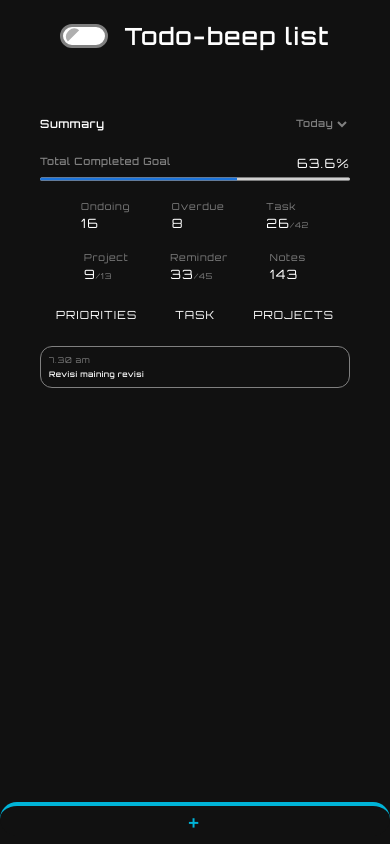
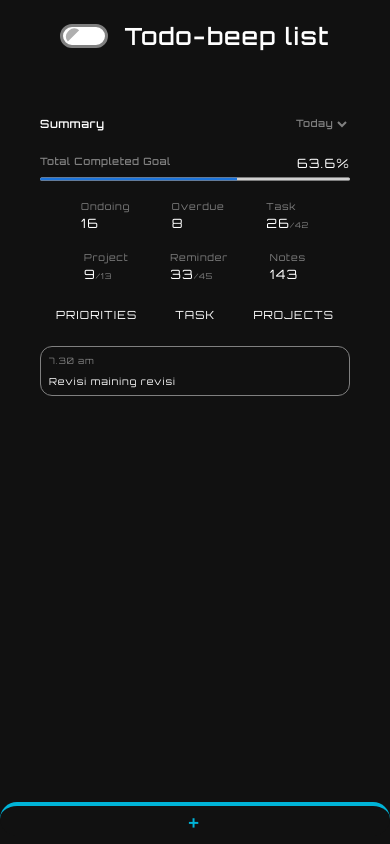
Before and after one commit to Koke-beep/Todo, a React (Create React App) app in the folder frontend/: page / in a window 390 px wide. Shown: the top 844 px of the page. Built offline with nearby package versions, Linux system fonts and the light colour scheme.

Commit message:
change font-size for make web responsive

```diff
--- a/frontend/src/Components/Header/Header.scss
+++ b/frontend/src/Components/Header/Header.scss
@@ -4,6 +4,7 @@
     height:11vh;
     justify-content: center;
     left:0;
+    min-width:360px;
     position:absolute;
     width:100vw;
     z-index:50;
--- a/frontend/src/Components/NewTaskForm/NewTaskForm.scss
+++ b/frontend/src/Components/NewTaskForm/NewTaskForm.scss
@@ -2,7 +2,7 @@
     bottom:-88vh;
     height:93vh;
     left:0;
-    overflow:hidden;
+    min-width:360px;
     position:absolute;
     transition: bottom 0.8s;
     user-select:none;
--- a/frontend/src/Components/TaskList/TaskList.scss
+++ b/frontend/src/Components/TaskList/TaskList.scss
@@ -8,20 +8,17 @@
         color: var(--theme-page-text);
         cursor:pointer;
         outline:none;
+        font-size: 0.7em;
     }
 
     .taskList__categories{
         display:flex;
         justify-content: space-between;
-        margin:1em ;
-
-        &>button{
-            font-size: 0.7em;
-        }
+        margin:1em;
     }
 
     .taskList__detail{
-        border: 1px solid gray;
+        border: 1.5px solid gray;
         border-radius:1.5em;
         color:gray;
         display:flex;
@@ -29,7 +26,6 @@
         font-size: 0.5em;
         margin: 1em 0;
         padding: 1em;
-        position:relative;
 
         &>div{
             display:flex;
@@ -38,11 +34,11 @@
             &>span{
                 margin-bottom:0.5em;
                 position:absolute;
+                font-size:1.1em;
             }
 
             &>button{
-                font-size: 0.9em;
-                font-weight: bolder;
+                font-size: 1.2em;
                 letter-spacing: 0.1em;
                 margin-top:2em;
                 text-align:left;
--- a/frontend/src/index.scss
+++ b/frontend/src/index.scss
@@ -6,4 +6,5 @@
 }
 html{
     min-width:360px;
+    overflow-y:hidden;
 }
```
